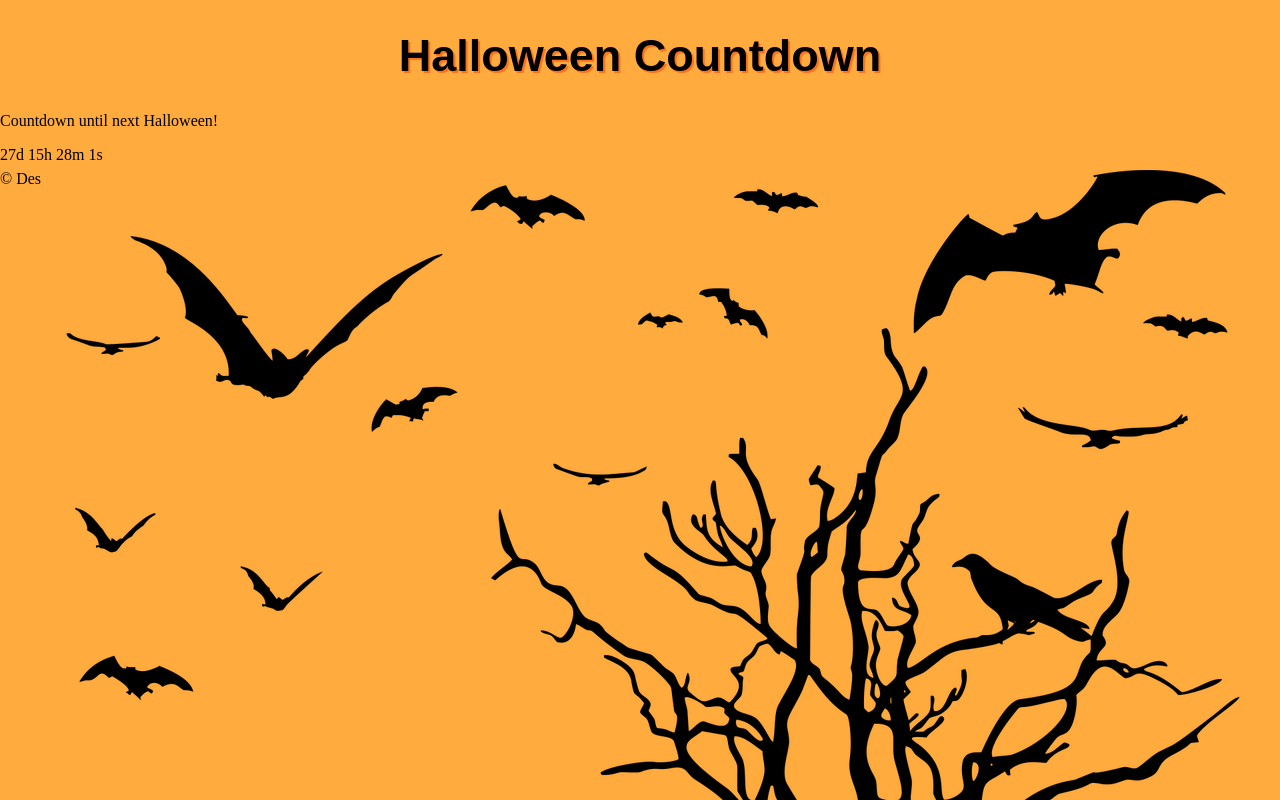
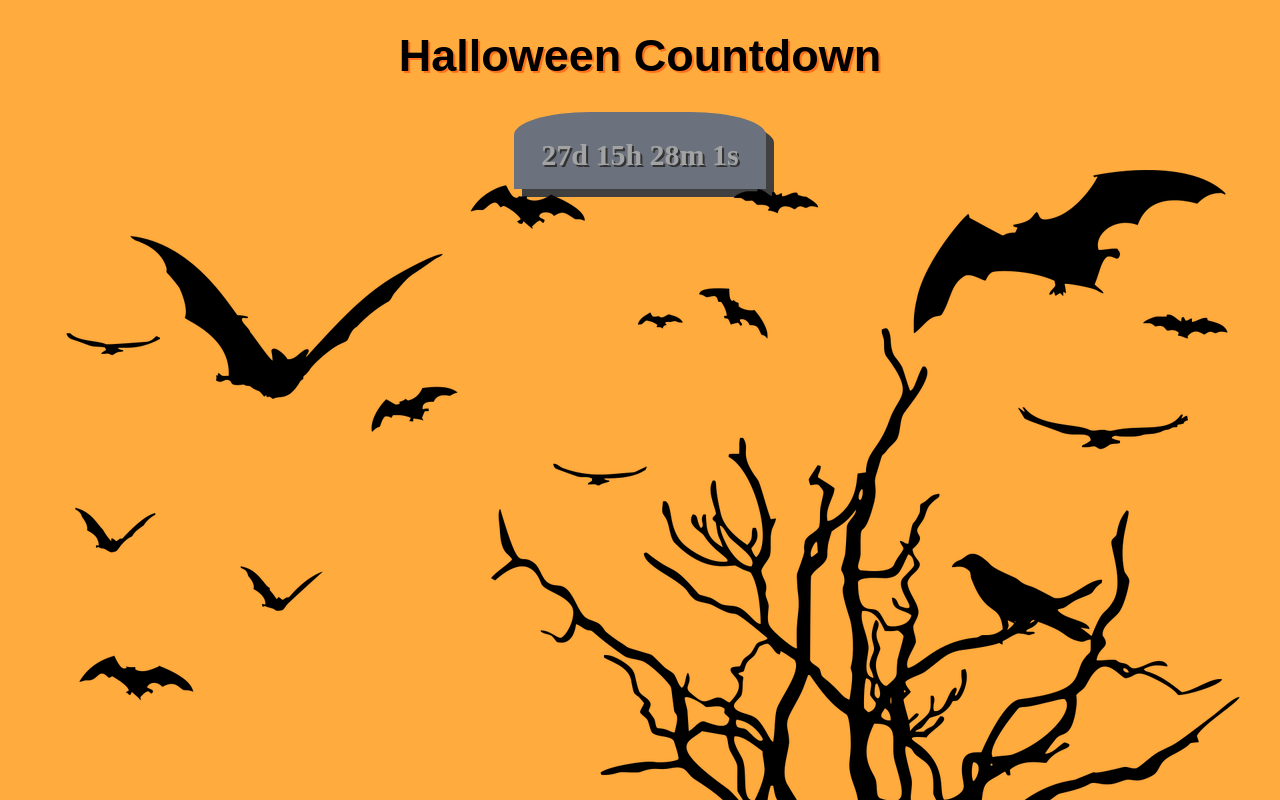
Before and after one commit to DBcodedaily/HalloweenCountdown, a plain HTML site: page index.html in a window 1280 px wide. Drawn offline with Linux system fonts and the light colour scheme.

Commit message:
update div containers

```diff
--- a/index.html
+++ b/index.html
@@ -15,14 +15,14 @@
             <h1>Halloween Countdown</h1>
         </header>
         <main>
-            <p>Countdown until next Halloween!</p>
 
             <script src="scripts/scripts.js"></script>
 
-            <p id="display"></p>
+            <div class="background"><h2 id="display"></h2></div>
+
         </main>
         <footer>
-            &copy; Des
+
         </footer>
     </body>
 </html>
```
